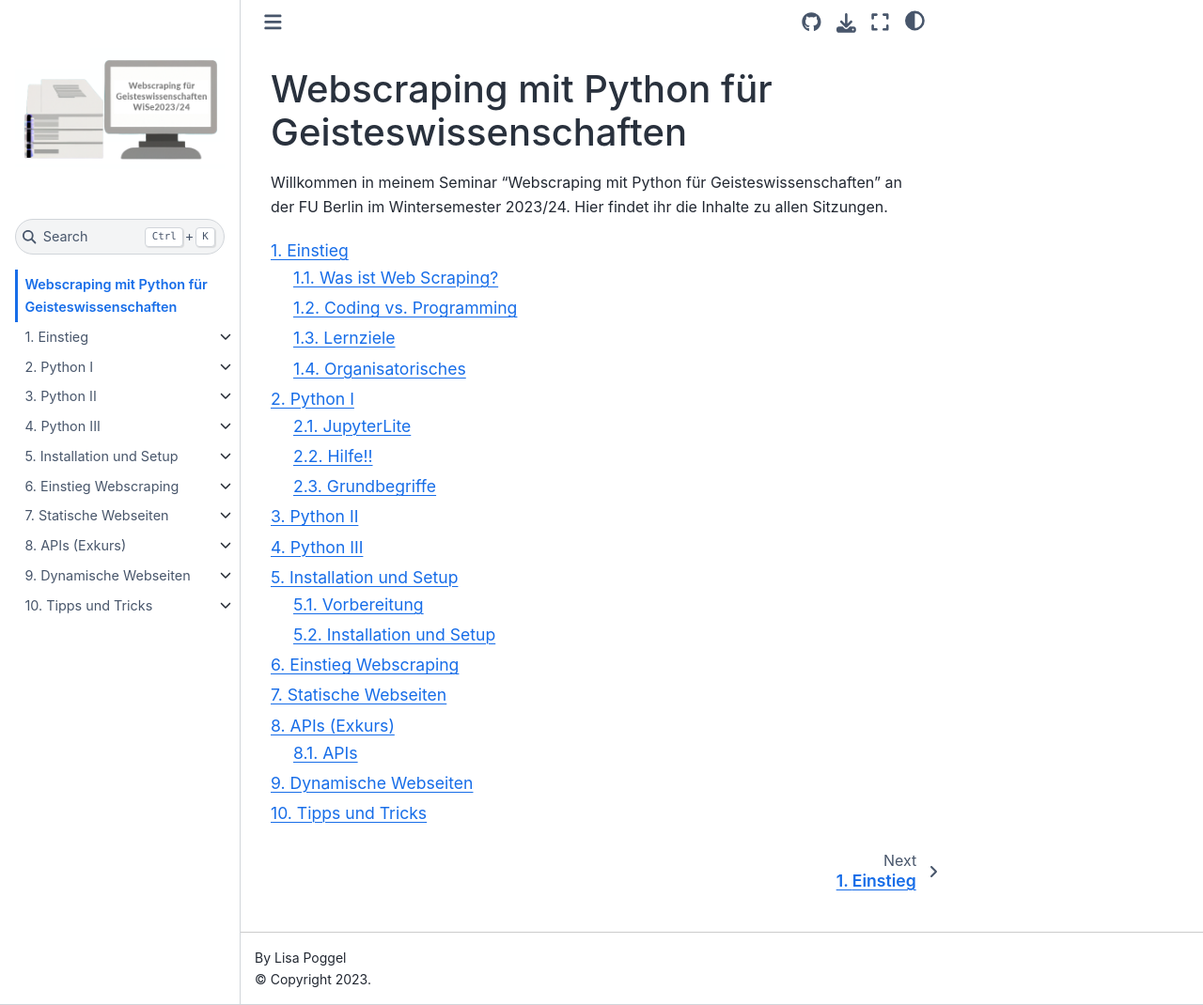
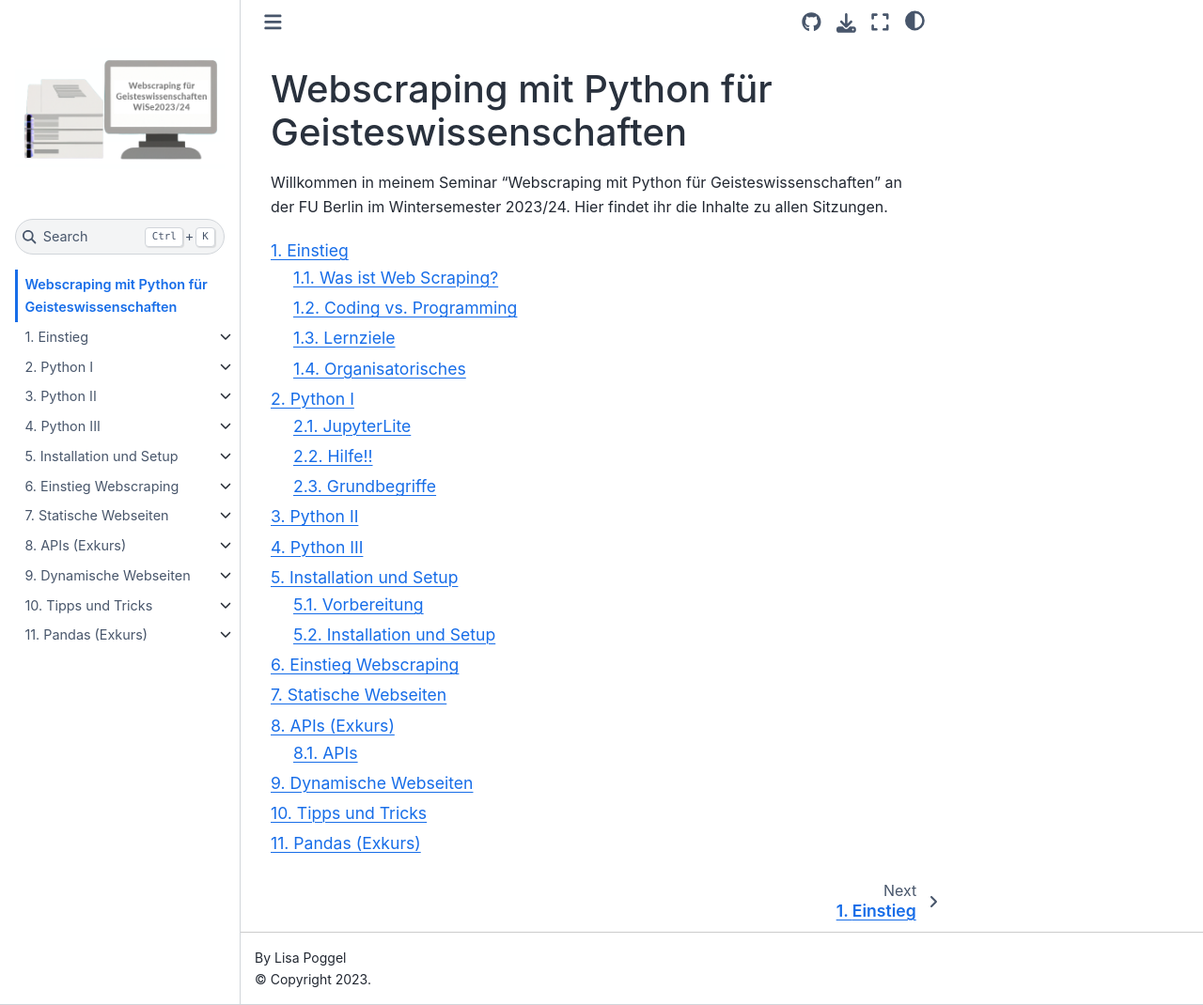
Before and after one commit to lipogg/webscraping-mit-python, a Jupyter Book: the page built from intro.md, in a window 1280 px wide and 1070 px high. Shown: the whole window at 94% size. Built offline with Jupyter Book 1.0.4 settings and Sphinx 7.4.7 and the Sphinx Book theme 1.1.4, drawn with Linux system fonts in a browser that asks for light colours; pages that are not in the unit, such as notebooks, are missing from menus; comment, search, counter and statistics services are not loaded; some of the changed lines change nothing that is shown.

Commit message:
add ch. 11, update references, toc

````diff
--- a/_toc.yml
+++ b/_toc.yml
@@ -100,3 +100,8 @@ sections:
       title: Sessions und Cookies
     - file: chapters/10/subchapters/03_tipps_tricks.ipynb
       title: Weitere Tipps und Tricks
+- file: chapters/11/11_intro
+  title: Pandas (Exkurs)
+  sections:
+    - file: chapters/11/subchapters/01_pandas.ipynb
+      title: Daten bereinigen mit Pandas
--- /dev/null
+++ b/chapters/11/11_intro.md
@@ -0,0 +1,5 @@
+# Pandas (Exkurs)
+
+
+```{tableofcontents}
+```
--- a/references.bib
+++ b/references.bib
@@ -1483,3 +1483,204 @@
 	keywords = {tipps},
 	url = {https://seocrawl.com/en/how-to-find-a-sitemap/}
 }
+
+@online{ouath-vs-sessions,
+	title = {{OAuth 2.0 vs Session Management}},
+	author = {Poddar, Rishabh},
+	year = {2020},
+	keywords = {tokens},
+	url = {https://supertokens.com/blog/oauth-2-vs-session-management}
+}
+
+@online{tokens-tutorial,
+	title = {{Getting Data with OAuth}},
+	author = {Martin, Damien},
+	year = {2018},
+	keywords = {tokens},
+	url = {https://kiwidamien.github.io/getting-data-with-oauth.html}
+}
+
+@online{tokens-vs-sessions,
+	title = {{API Authentication - Tokens vs Sessions}},
+	author = {Cox, Graham},
+	year = {2023},
+	keywords = {tokens},
+	url = {https://www.baeldung.com/cs/tokens-vs-sessions}
+}
+
+@online{tokens-vs-sessions-2,
+	title = {{User Authentication: Comparing Session-based and Token-based Implementations}},
+	author = {Moskaleva, Natalia},
+	year = {2023},
+	keywords = {tokens},
+	url = {https://www.criipto.com/blog/session-token-based-authentication}
+}
+
+@online{tokens-vs-sessions-3,
+	title = {{Session-based Authentication vs Token-based Authentication}},
+	author = {Muzammil, Saleha},
+	year = {2024},
+	keywords = {tokens},
+	url = {https://www.educative.io/answers/session-based-authentication-vs-token-based-authentication}
+}
+
+@online{tokens-vs-sessions-4,
+	title = {{Session vs Token Based Authentication}},
+	author = {Hsu, Sherry},
+	year = {2018},
+	keywords = {tokens},
+	url = {https://sherryhsu.medium.com/session-vs-token-based-authentication-11a6c5ac45e4}
+}
+
+@online{tokens-vs-sessions-5,
+	title = {{What Really Is the Difference between Session and Token Based Authentication}},
+	author = {Iyoha, Brian},
+	year = {2019},
+	keywords = {tokens},
+	url = {https://dev.to/thecodearcher/what-really-is-the-difference-between-session-and-token-based-authentication-2o39}
+}
+
+@online{requests-authentication,
+	title = {{Requests Documentation: Authentication}},
+	author = {Reitz, Kenneth},
+	year = {},
+	keywords = {tokens},
+	url = {https://requests.readthedocs.io/en/latest/user/authentication/}
+}
+
+@online{requests-oauthlib,
+	title = {{Requests-OAuthlib Documentation}},
+	author = {Reitz, Kenneth},
+	year = {2014},
+	keywords = {tokens},
+	url = {https://requests-oauthlib.readthedocs.io/en/latest/index.html}
+}
+
+@online{requests-oauthlib,
+	title = {{Requests-OAuthlib Documentation: Examples. Spotify OAuth 2 Tutorial}},
+	author = {Reitz, Kenneth},
+	year = {2014},
+	keywords = {tokens},
+	url = {https://requests-oauthlib.readthedocs.io/en/latest/examples/spotify.html}
+}
+
+
+@online{requests-authentication,
+	title = {{Requests Documentation: Authentication}},
+	author = {Reitz, Kenneth},
+	year = {2016},
+	keywords = {tokens},
+	url = {https://requests.readthedocs.io/en/latest/user/authentication/}
+}
+
+@online{requests-restapis,
+	title = {{Using the Python Requests Module to Work with REST APIs}},
+	author = {Mullen, Matt},
+	year = {2021},
+	keywords = {tokens},
+	url = {https://blog.networktocode.com/post/using-python-requests-with-rest-apis/}
+}
+
+@online{python-api-authentication,
+	title = {{API Authentication with Tokens}},
+	author = {Grinberg, Miguel},
+	year = {2021},
+	keywords = {tokens},
+	url = {https://blog.miguelgrinberg.com/post/api-authentication-with-tokens}
+}
+
+@online{pandas_cheatsheet,
+	title = {{Data Wrangling with Pandas Cheat Sheet}},
+	author = {McKinney, Wes},
+	year = {},
+	keywords = {pandas},
+	url = {https://pandas.pydata.org/Pandas_Cheat_Sheet.pdf}
+}
+
+@online{pandas_tutorials,
+	title = {{Pandas 2.2 Documentation: Getting Started Tutorials}},
+	author = {McKinney, Wes},
+	year = {2024},
+	keywords = {pandas},
+	url = {https://pandas.pydata.org/docs/getting_started/intro_tutorials/index.html}
+}
+
+@online{pandas_strstrip,
+	title = {{Pandas 2.2 Documentation: pandas.Series.str.strip}},
+	author = {McKinney, Wes},
+	year = {2024},
+	keywords = {pandas},
+	url = {https://pandas.pydata.org/docs/reference/api/pandas.Series.str.strip.html}
+}
+
+@online{pandas_df,
+	title = {{Pandas 2.2 Documentation: DataFrame}},
+	author = {McKinney, Wes},
+	year = {2024},
+	keywords = {pandas},
+	url = {https://pandas.pydata.org/docs/reference/frame.html}
+}
+
+@online{pandas_series,
+	title = {{Pandas 2.2 Documentation: Series}},
+	author = {McKinney, Wes},
+	year = {2024},
+	keywords = {pandas},
+	url = {https://pandas.pydata.org/docs/reference/series.html}
+}
+
+@online{matplotlib_yticks,
+	title = {{Matplotlib 3.8 Documentation: matplotlib.pyplot.yticks}},
+	author = {Matplotlib},
+	year = {2023},
+	keywords = {pandas},
+	url = {https://pandas.pydata.org/docs/reference/series.html}
+}
+
+@online{pandas_matplotlib,
+	title = {{Pandas 2.2 Documentation: pandas.DataFrame.plot}},
+	author = {McKinney, Wes},
+	year = {2024},
+	keywords = {pandas},
+	url = {https://pandas.pydata.org/docs/reference/api/pandas.DataFrame.plot.html}
+}
+
+@online{pandas_io,
+	title = {{Pandas 2.2 Documentation: IO Tools}},
+	author = {McKinney, Wes},
+	year = {2024},
+	keywords = {pandas},
+	url = {https://pandas.pydata.org/docs/user_guide/io.html}
+}
+
+@online{pandas_missing_data,
+	title = {{Pandas 2.2 Documentation: Working with Missing Data}},
+	author = {McKinney, Wes},
+	year = {2024},
+	keywords = {pandas},
+	url = {https://pandas.pydata.org/docs/user_guide/missing_data.html}
+}
+
+@online{polars_vs_pandas,
+	title = {{Polars vs. Pandas: What's the Difference?}},
+	author = {Burchell, Jodie},
+	year = {2023},
+	keywords = {pandas},
+	url = {https://blog.jetbrains.com/dataspell/2023/08/polars-vs-pandas-what-s-the-difference/}
+}
+
+@online{polars_cheatsheet,
+	title = {{Cheatsheet for Pandas to Polars}},
+	author = {Brannigan, Liam},
+	year = {2024},
+	keywords = {pandas},
+	url = {https://www.rhosignal.com/posts/polars-pandas-cheatsheet/}
+}
+
+@online{polars_r,
+	title = {{Cookbook Polars for R}},
+	author = {Dotta, Damien},
+	year = {2023},
+	keywords = {pandas},
+	url = {https://ddotta.github.io/cookbook-rpolars/}
+}
````
Also changed, not shown: 1 other file.
